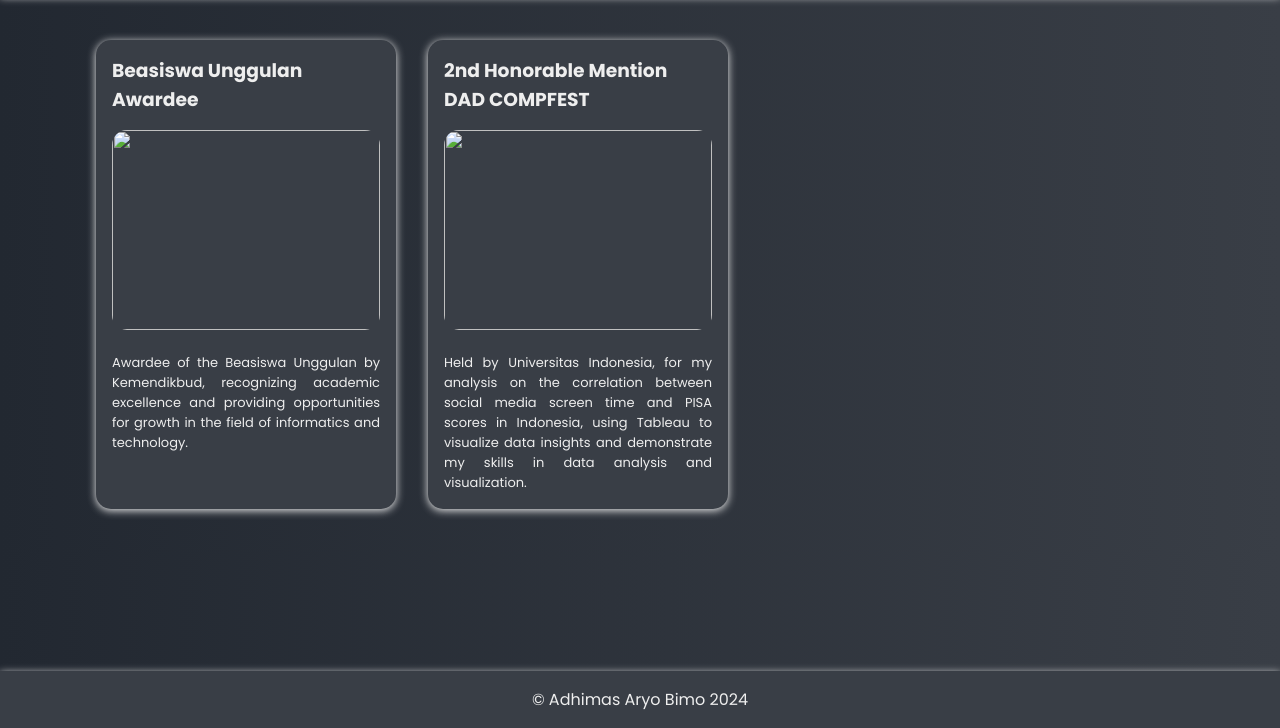
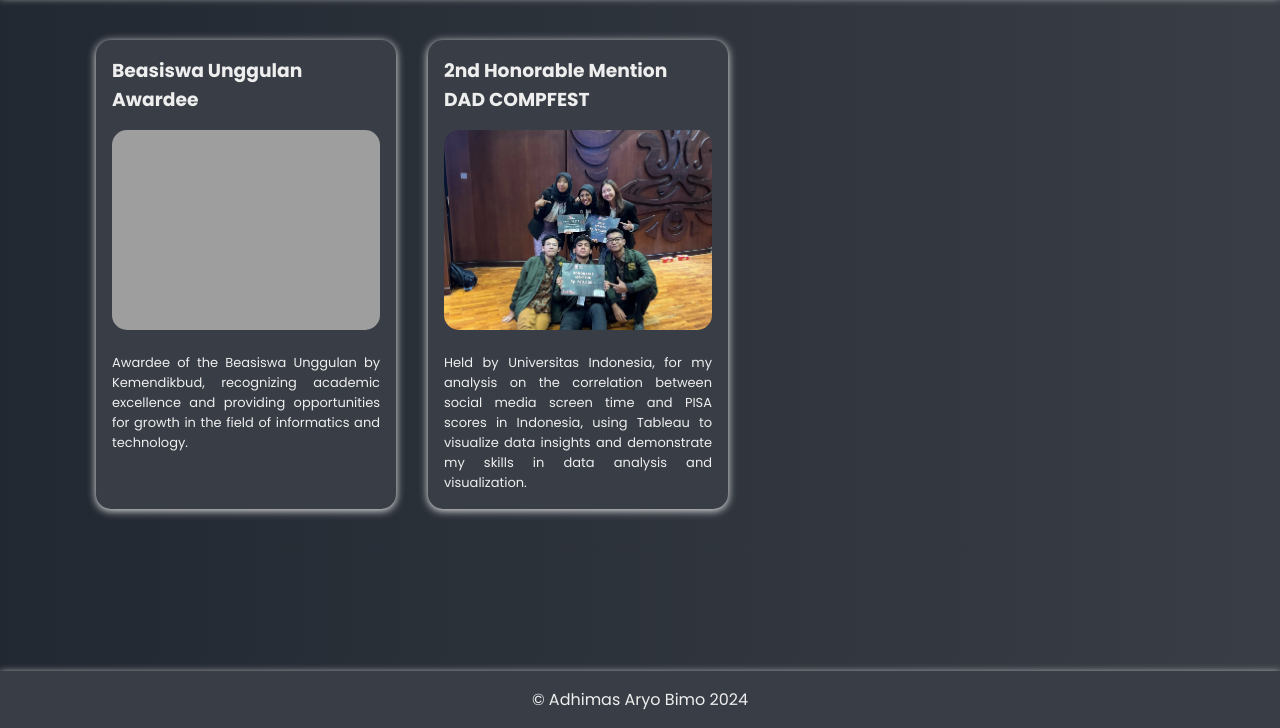
Before and after one commit to ryonlunar/Day1-Training-ARC-13523052, a plain HTML site: page achievement.html in a window 1280 px wide. Shown: the part 72-800 px from the top of the page. Drawn offline with Linux system fonts and the light colour scheme; the site is published under a folder, as on GitHub Pages, so addresses that start at the root find nothing.

Commit message:
fix: src for image

```diff
--- a/achievement.html
+++ b/achievement.html
@@ -39,7 +39,7 @@
                     <div class="card-content">
                         <h3>Beasiswa Unggulan Awardee</h3>
                     <div class="card-image">
-                        <img src="/assets/bu.jpg" alt="">
+                        <img src="assets/bu.jpg" alt="">
                     </div>
                     <p>Awardee of the Beasiswa Unggulan by Kemendikbud, recognizing academic excellence and providing opportunities for growth in the field of informatics and technology. </p>
                     </div>
@@ -49,7 +49,7 @@
                     <div class="card-content">
                         <h3>2nd Honorable Mention DAD COMPFEST</h3>
                     <div class="card-image">
-                        <img src="/assets/dad.jpg" alt="">
+                        <img src="assets/dad.jpg" alt="">
                     </div>
                     <p>Held by Universitas Indonesia, for my analysis on the correlation between social media screen time and PISA scores in Indonesia, using Tableau to visualize data insights and demonstrate my skills in data analysis and visualization.</p>
                     </div>
```
Also changed, not shown: about.html (+1 -1 lines), index.html (+1 -1 lines).
